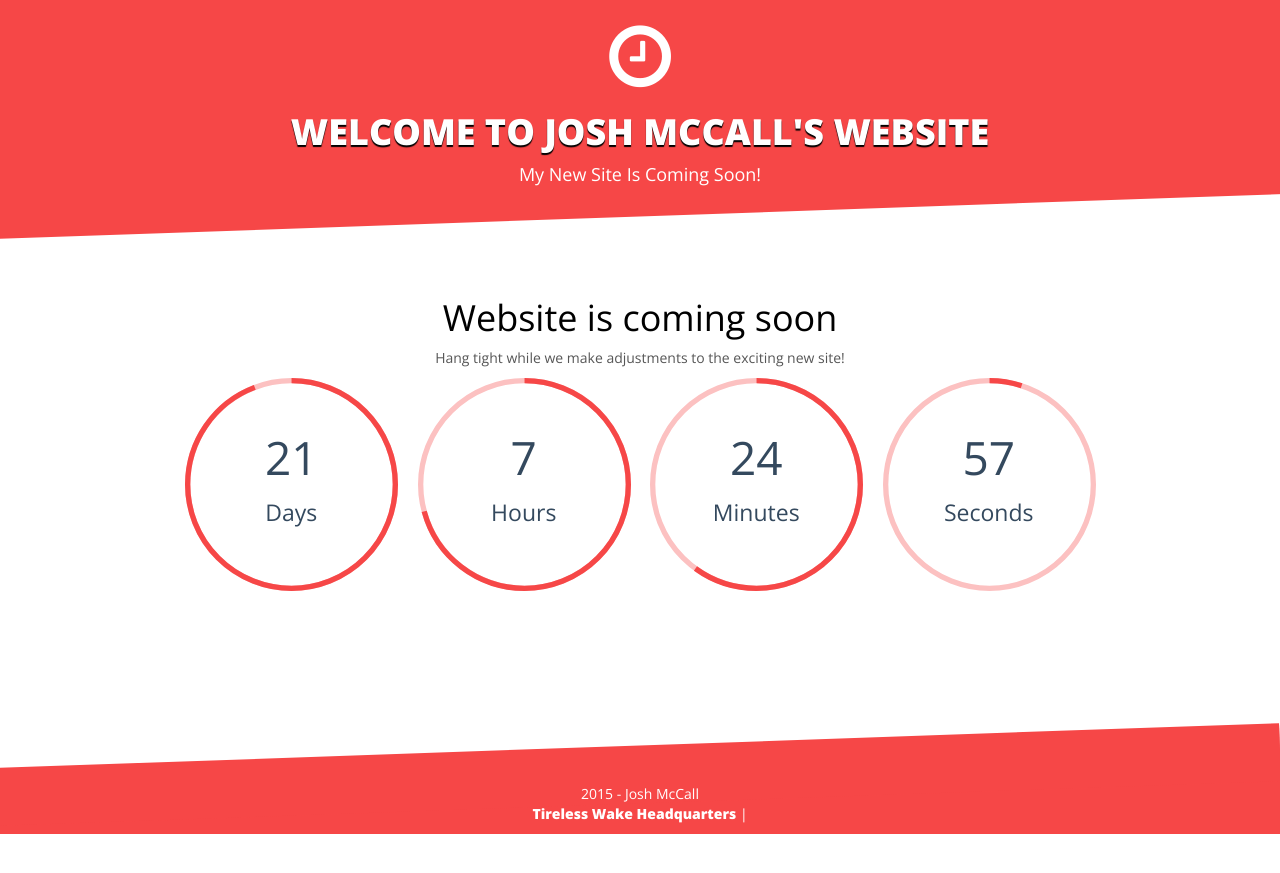
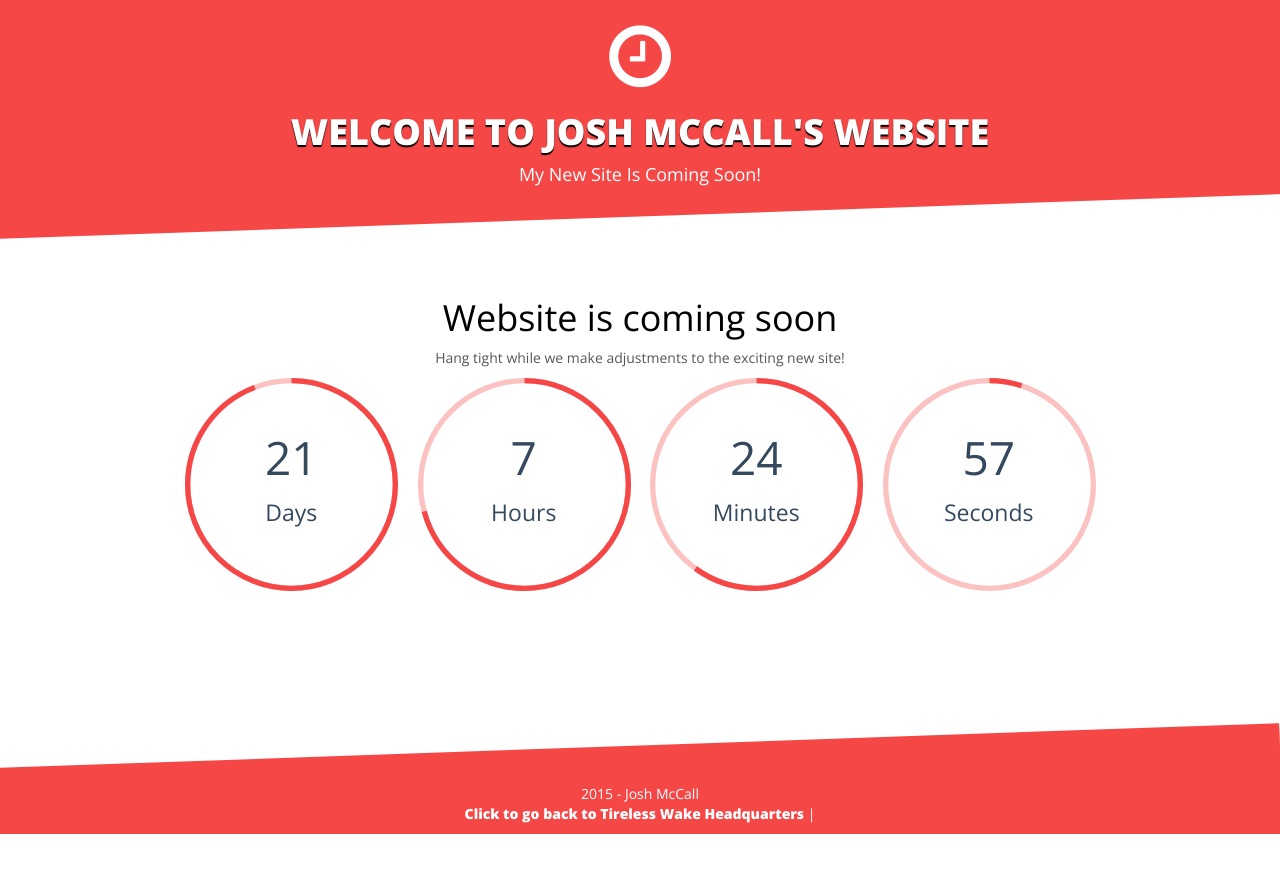
Before and after one commit to McCallTech/josh-main, a Jekyll site: the page built from index.md, in a window 1280 px wide. Shown: the top 873 px of the page. Built offline with Jekyll 4.4.1, drawn with Linux system fonts in a browser that asks for light colours; nearby versions of some CDN libraries.

Commit message:
updated TW link verbiage

```diff
--- a/_config.yml
+++ b/_config.yml
@@ -26,7 +26,7 @@ owner:
   #Aboutlink = German "Impressum", provide url and caption (eg "Impressum")
   aboutlink:
     url: http://www.tirelesswake.com
-    caption: Tireless Wake Headquarters
+    caption: Click to go back to Tireless Wake Headquarters
 
 
 # Jekyll configuration
```
